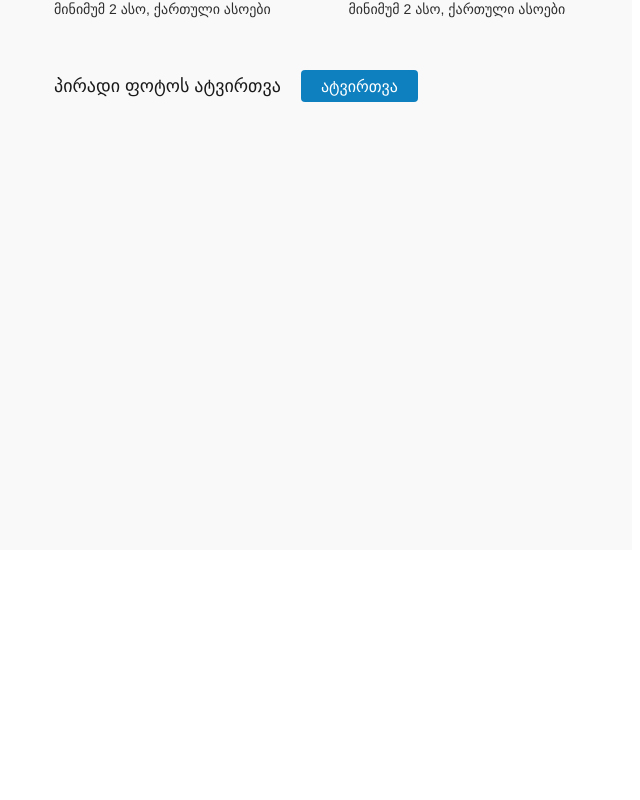
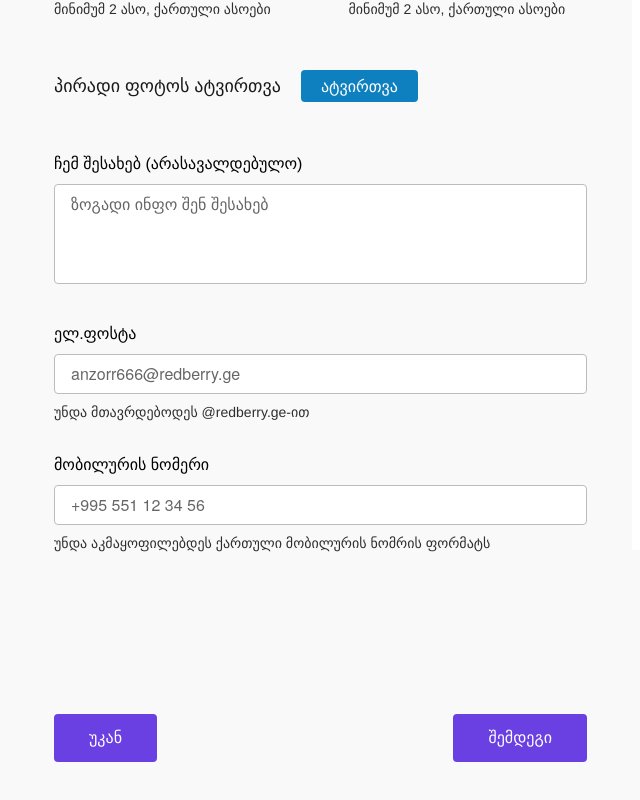
Before and after one commit to giorgio324/redbery-resume, a React (Vite) app: page /resume in a window 1280 px wide. Shown: the part 250-1050 px from the top of the page, without its empty margins (91-731 px from the left). Before the commit the page ends 800 px from the top, so only its background shows below. Built offline with nearby package versions, Linux system fonts and the light colour scheme; a web font is replaced by a local one.

Commit message:
added button container and custom button fixed custominput.jsx

```diff
--- a/src/components/CustomInput.jsx
+++ b/src/components/CustomInput.jsx
@@ -9,15 +9,20 @@ const CustomInput = ({
   hint,
   onChange,
 }) => {
-  const handleFileInputChange = (e) => {
-    const file = e.target.files[0];
-    onChange(file);
-  };
-
   return (
     <>
       {isTextBox ? (
-        <textarea name={name} id={id} placeholder={placeholder}></textarea>
+        <div className='w-full flex flex-col'>
+          <label htmlFor={id} className='font-500 text-black'>
+            {labelText}
+          </label>
+          <textarea
+            name={name}
+            id={id}
+            placeholder={placeholder}
+            className='resize-none border border-validationDefault focus:outline-2 outline-validationDefault caret-caret placeholder:text-inputPlaceholder text-black font-400 rounded-[4px] py-[7px] px-4 my-2 h-[100px]'
+          ></textarea>
+        </div>
       ) : isFileInput ? (
         <div className='flex gap-x-[20px]  items-center my-[50px]'>
           {hint && (
@@ -25,17 +30,11 @@ const CustomInput = ({
           )}
           <label
             htmlFor={id}
-            className='bg-btnImageUpload transition-colors ease-in-out hover:bg-blue-700 text-white font-400 rounded cursor-pointer py-1 px-5'
+            className='bg-btnImageUpload transition-colors ease-in-out duration-300 hover:bg-blue-700 text-white font-400 rounded cursor-pointer py-1 px-5'
           >
             {labelText}
           </label>
-          <input
-            type='file'
-            name={name}
-            id={id}
-            onChange={handleFileInputChange}
-            className='hidden'
-          />
+          <input type='file' name={name} id={id} className='hidden' />
         </div>
       ) : (
         <div className='w-full flex flex-col'>
@@ -47,7 +46,7 @@ const CustomInput = ({
             name={name}
             id={id}
             placeholder={placeholder}
-            className='border border-validationDefault focus:border-2 outline-none caret-caret placeholder:text-inputPlaceholder text-black font-400 rounded-[4px] py-[7px] px-4 my-2'
+            className='border border-validationDefault focus:outline-2 outline-validationDefault caret-caret placeholder:text-inputPlaceholder text-black font-400 rounded-[4px] py-[7px] px-4 my-2'
           />
           {hint && (
             <span className='font-300 text-[14px] text-hint'>{hint}</span>
--- /dev/null
+++ b/src/components/CustomNavigationButton.jsx
@@ -0,0 +1,12 @@
+const CustomNavigationButton = ({ title, type }) => {
+  return (
+    <button
+      type={type}
+      className={`font-500 text-white bg-btnPageChange py-[12px] px-[35px] rounded
+      transition-colors duration-300 ease-in-out hover:bg-btnPageChangeHover active:bg-btnPageChangeActive`}
+    >
+      {title}
+    </button>
+  );
+};
+export default CustomNavigationButton;
--- /dev/null
+++ b/src/components/NavigationButtonContainer.jsx
@@ -0,0 +1,16 @@
+import CustomNavigationButton from './CustomNavigationButton';
+const NavigationButtonContainer = ({ page }) => {
+  return (
+    <div
+      className={
+        page > 1
+          ? 'flex justify-between mt-[160px]'
+          : 'flex justify-end mt-[160px]'
+      }
+    >
+      {page > 1 && <CustomNavigationButton title={'უკან'} type={'button'} />}
+      <CustomNavigationButton title={'შემდეგი'} type={'button'} />
+    </div>
+  );
+};
+export default NavigationButtonContainer;
--- a/src/components/PrivateInfo.jsx
+++ b/src/components/PrivateInfo.jsx
@@ -1,6 +1,6 @@
 import CustomInput from './CustomInput';
 import PageTitle from './PageTitle';
-
+import NavigationButtonContainer from './NavigationButtonContainer';
 const PrivateInfo = () => {
   return (
     <>
@@ -31,6 +31,36 @@ const PrivateInfo = () => {
           labelText={'ატვირთვა'}
         />
       </div>
+      <div>
+        <CustomInput
+          isTextBox={true}
+          labelText={'ჩემ შესახებ (არასავალდებულო)'}
+          name={'about_me'}
+          id={'about_me'}
+          placeholder={'ზოგადი ინფო შენ შესახებ'}
+        />
+      </div>
+      <div className='mt-[30px]'>
+        <CustomInput
+          name={'email'}
+          id={'email'}
+          type={'email'}
+          labelText={'ელ.ფოსტა'}
+          placeholder={'anzorr666@redberry.ge'}
+          hint={'უნდა მთავრდებოდეს @redberry.ge-ით'}
+        />
+      </div>
+      <div className='mt-[30px]'>
+        <CustomInput
+          name={'phoneNumber'}
+          id={'phoneNumber'}
+          type={'phoneNumber'}
+          labelText={'მობილურის ნომერი'}
+          placeholder={'+995 551 12 34 56'}
+          hint={'უნდა აკმაყოფილებდეს ქართული მობილურის ნომრის ფორმატს'}
+        />
+      </div>
+      <NavigationButtonContainer page={2} />
     </>
   );
 };
--- a/tailwind.config.js
+++ b/tailwind.config.js
@@ -10,7 +10,9 @@ export default {
         grey: '#F9F9F9',
         btnAddMoreFields: '#62A1EB',
         btnImageUpload: '#0E80BF',
-        btnNext: '#6B40E3',
+        btnPageChange: '#6B40E3',
+        btnPageChangeHover: '#7949FF',
+        btnPageChangeActive: '#512FAF',
         inputPlaceholder: 'rgba(0, 0, 0, 0.6)',
         validationDefault: '#BCBCBC',
         validationSuccess: '#98E37E',
```
